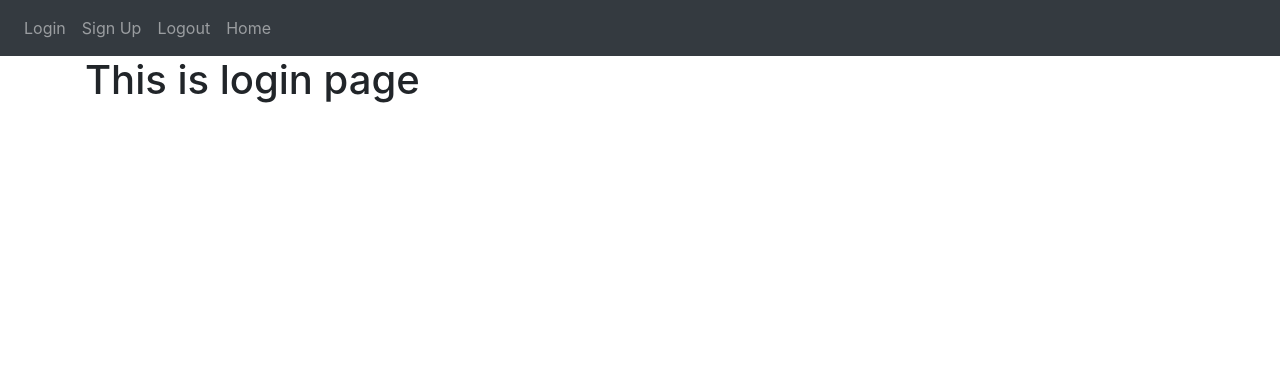
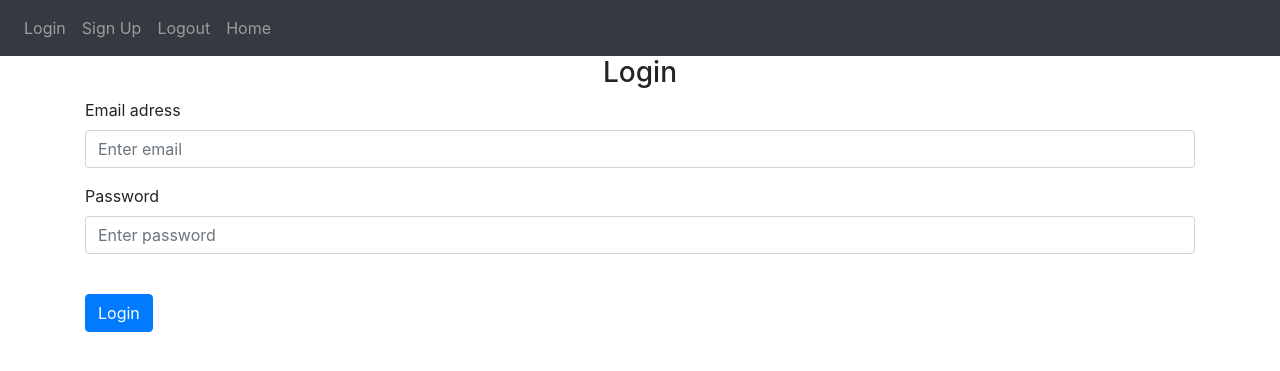
Before and after one commit to Robert49324/flask_guide, a Flask app: page /login in a window 1280 px wide. Shown: the top 371 px of the page. Run offline with Flask 3, Linux system fonts and the light colour scheme; some libraries are stand-ins or nearby versions.

Commit message:
Added flash messages and POST method

```diff
--- a/website/auth.py
+++ b/website/auth.py
@@ -1,15 +1,32 @@
-from flask import Blueprint, render_template
+from flask import Blueprint, render_template, request, flash
 
 auth = Blueprint('auth',__name__)
 
-@auth.route('/login')
+@auth.route('/login', methods=['GET', 'POST'])
 def login():
+    data = request.form
+
     return render_template("login.html")
 
 @auth.route('/logout')
 def logout():
     return "<h1>Log out</h1>"
 
-@auth.route('/sign-up')
+@auth.route('/sign-up', methods=['GET', 'POST'])
 def sign_up():
+    if request.method == 'POST':
+        email = request.form.get('email')
+        firstName = request.form.get('firstName')
+        password1 = request.form.get('password1')
+        password2 = request.form.get('password2')
+        if len(email) < 4:
+            flash("Email must be greater then 3 characters", category='error')
+        elif len(firstName) < 2:
+            flash("First name must be greater then 1 character", category='error')
+        elif password1!=password2:
+            flash("Passwords don't match", category='error')
+        elif len(password1) < 7:
+            flash("Password must be at least 7 characters", category='error')
+        else:
+            flash("Accout created", category='success')
     return render_template("sign_up.html")
--- a/website/templates/login.html
+++ b/website/templates/login.html
@@ -1,4 +1,29 @@
 {% extends "base.html" %} {%block title%}Login{% endblock %}
 {% block content %}
-<h1>This is login page</h1>
+<form method="POST">
+    <h3 align="center">Login</h3>
+    <div class="form-group">
+      <label for="email">Email adress</label>
+      <input
+        type="email"
+        class="form-control"
+        id="email"
+        name="email"
+        placeholder="Enter email"
+      />
+    </div>
+
+    <div class="form-group">
+      <label for="password">Password</label>
+      <input
+        type="password"
+        class="form-control"
+        id="password"
+        name="password"
+        placeholder="Enter password"
+      />
+    </div>
+    <br />
+    <button type="submit" class="btn btn-primary">Login</button>
+  </form>
 {% endblock %}
--- a/website/templates/sign_up.html
+++ b/website/templates/sign_up.html
@@ -1,5 +1,5 @@
-{% extends "base.html" %} {%block title%}Sign Up{% endblock %} {% block content
-%}
+{% extends "base.html" %} {%block title%}Sign Up{% endblock %}
+{% block content %}
 <form method="POST">
   <h3 align="center">Sign Up</h3>
   <div class="form-group">
```
Also changed, not shown: website/templates/base.html (+24 -3 lines).
